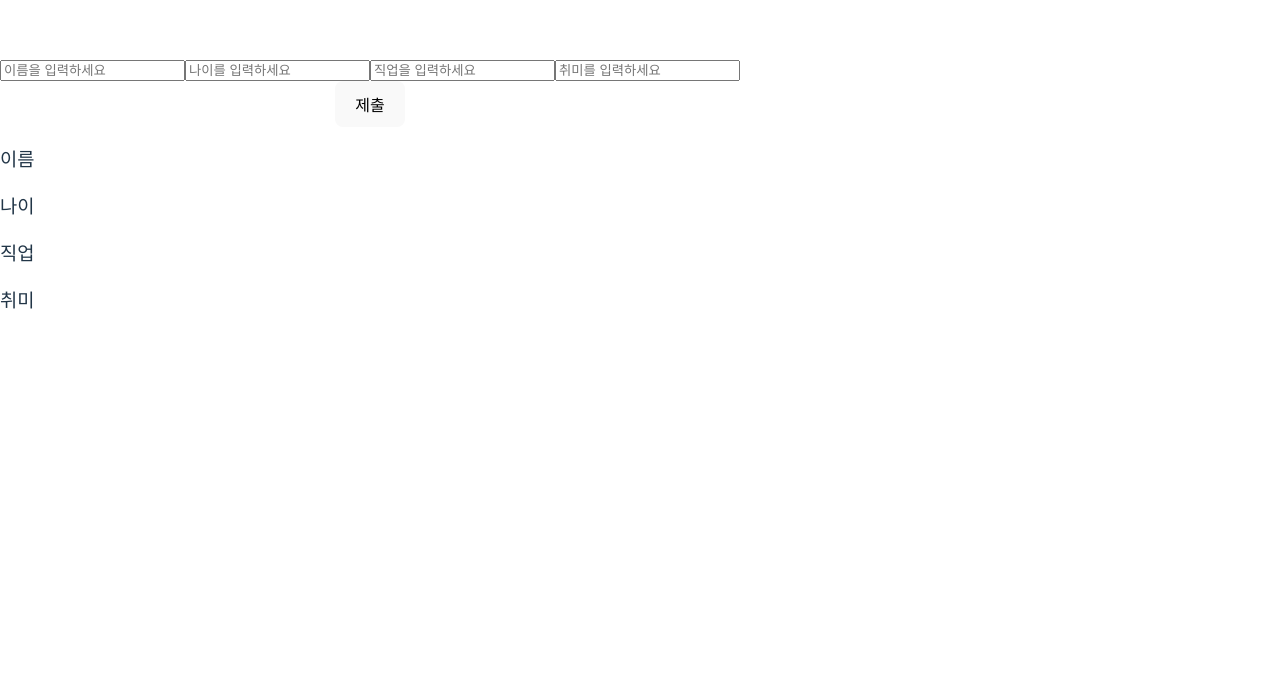
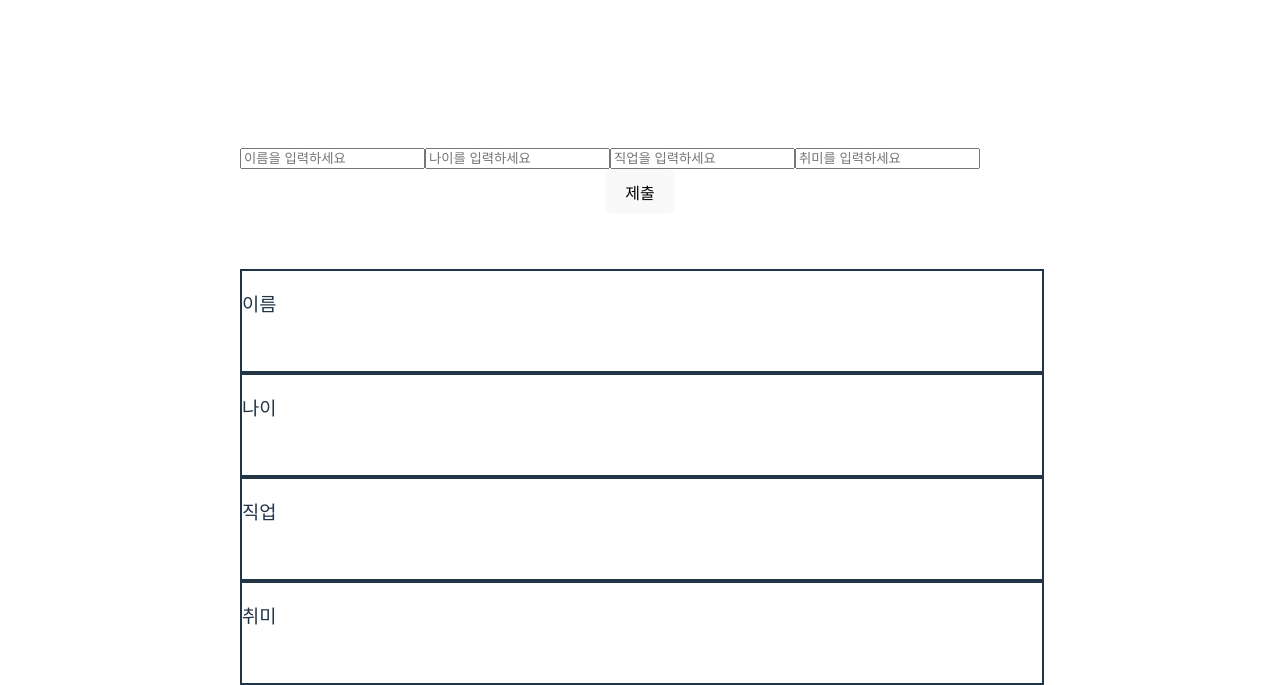
Before and after one commit to jjjuun-debug/practice-fe, a React (Vite) app: page / in a window 1280 px wide. Shown: the part 205-890 px from the top of the page. Before the commit the page ends 800 px from the top, so only its background shows below. Built offline with nearby package versions, Linux system fonts and the light colour scheme.

Commit message:
feat-day3

```diff
--- a/src/App.css
+++ b/src/App.css
@@ -2,15 +2,20 @@
   text-align: center;
 }
 
-div {
-  box-sizing: border-box;
+div{
+  width: 800px;
+  height: 100px;
+  background-color: white;
+  margin: 0 auto;
+}
+.box{
+  border: solid 2px;
+}
 
-}
-.list {
-  padding-left: 20px;
-  text-align: left;
-  border-bottom: 1px solid grey;
-}
+
+
+
+
 
 .App-logo {
   height: 40vmin;
```
